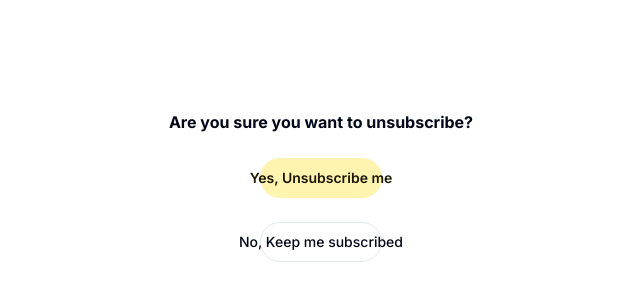
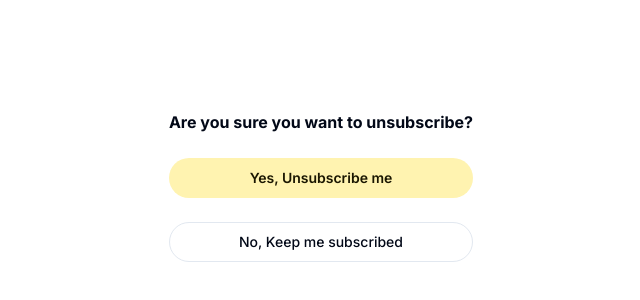
Before and after one commit to Bethel-nz/quotebox, a Next.js app: page /unsubscribe in a window 1280 px wide. Shown: the part 214-514 px from the top of the page, without its empty margins (319-959 px from the left). Built offline with nearby package versions, Linux system fonts and the light colour scheme.

Commit message:
refactored button

```diff
--- a/components/Unsubscribe.tsx
+++ b/components/Unsubscribe.tsx
@@ -35,7 +35,7 @@ const Unsubscribe = () => {
     }
   };
   return (
-    <div className="flex flex-col space-y-6 items-center justify-center">
+    <div className="flex flex-col space-y-6 items-center justify-center min-w-fit">
       <p className="font-bold text-base">
         Are you sure you want to unsubscribe?
       </p>
@@ -43,13 +43,13 @@ const Unsubscribe = () => {
       <Button
         type="submit"
         onClick={handleUnsubscribe}
-        className="font-semibold w-full md:w-2/5"
+        className="font-semibold w-full"
       >
         {loading && <Loader color="black" className="animate-spin mr-2" />}
         {loading ? "Unsubscribing..." : "Yes, Unsubscribe me"}
       </Button>
 
-      <Button variant="outline" className="w-full md:w-2/5">
+      <Button variant="outline" className="w-full">
         <Link href="/">No, Keep me subscribed</Link>
       </Button>
     </div>
```
